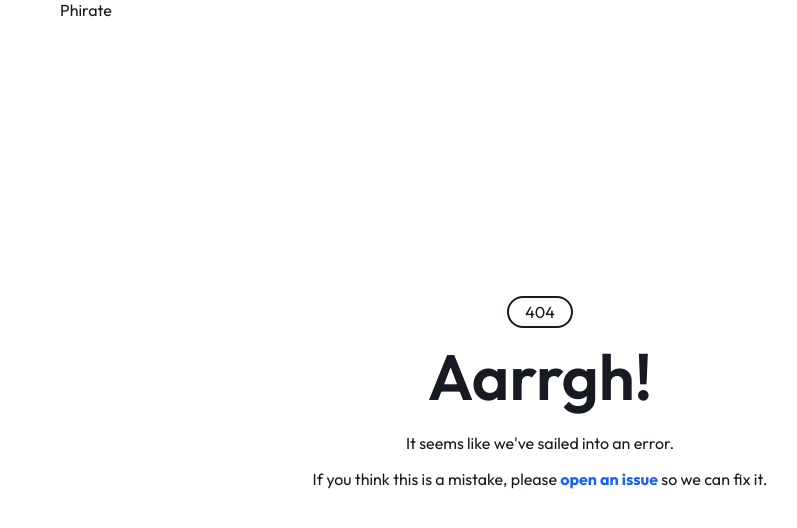
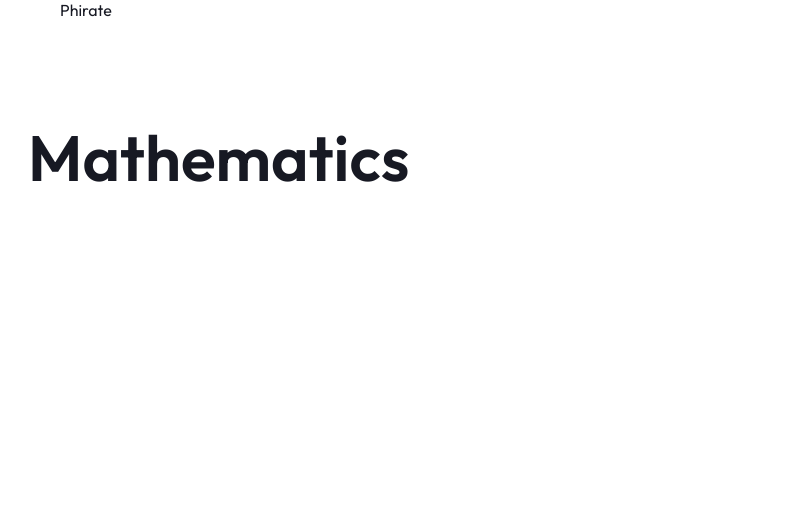
Before and after one commit to phirate/website, a SvelteKit app: page /courses/mathematics in a window 1280 px wide. Before the commit this address had no page. Shown: the top 528 px of the page, without its empty margins (100-897 px from the left). Built offline with nearby package versions, Linux system fonts and the light colour scheme.

Commit message:
changed som

```diff
--- a/src/app.css
+++ b/src/app.css
@@ -156,12 +156,17 @@ p a:hover:after {
   box-sizing: border-box;
   width: 1024px;
   margin: auto;
+  overflow: auto;
 }
 
 .center {
   display: flex;
   justify-content: center;
   align-items: center;
+}
+
+.top {
+  margin-top: var(--nav);
 }
 
 #banner {
--- /dev/null
+++ b/src/routes/courses/mathematics/+page.svelte
@@ -0,0 +1,13 @@
+<script lang="ts">
+  import { onMount } from 'svelte'
+  import { fly } from 'svelte/transition'
+
+  let ready = false
+  onMount(() => (ready = true))
+</script>
+
+<section class="auto top">
+  {#if ready}
+    <h1 transition:fly={{ y: -32, duration: 1000, delay: 500 }}>Mathematics</h1>
+  {/if}
+</section>
```
